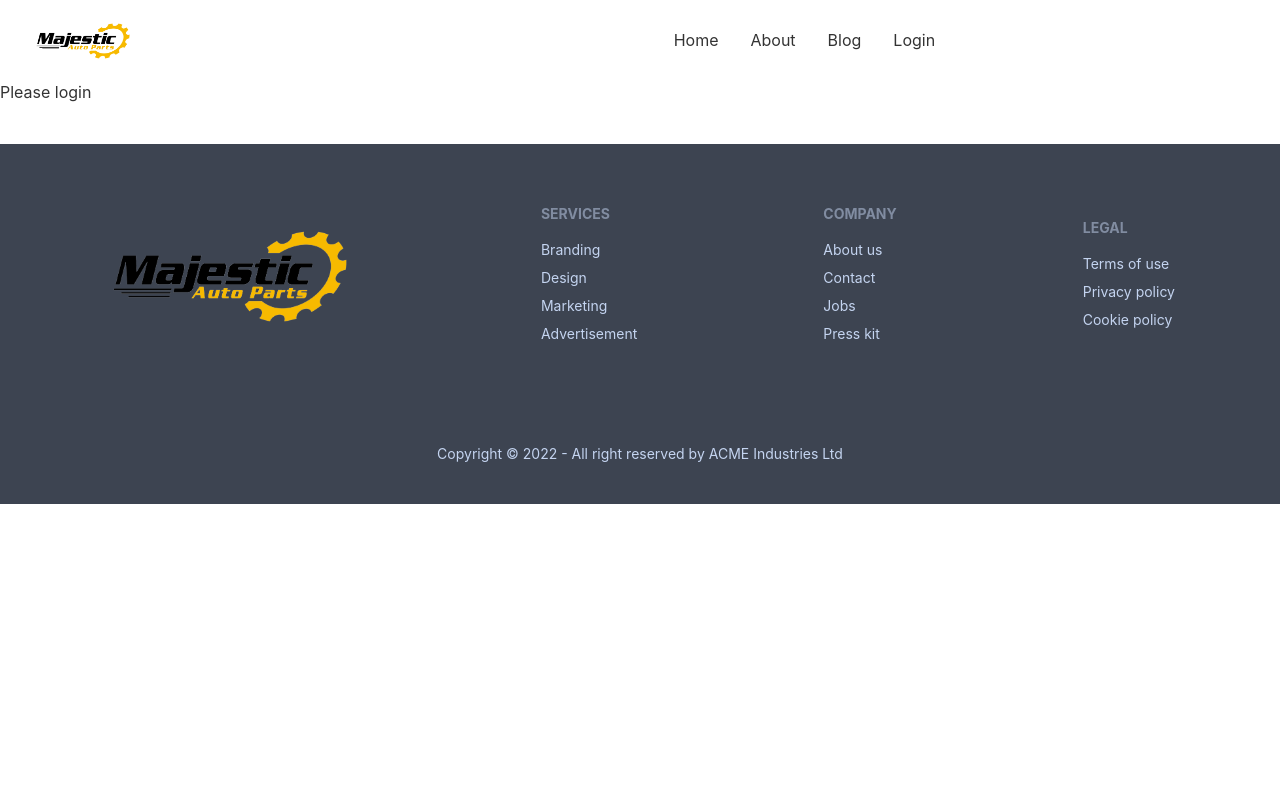
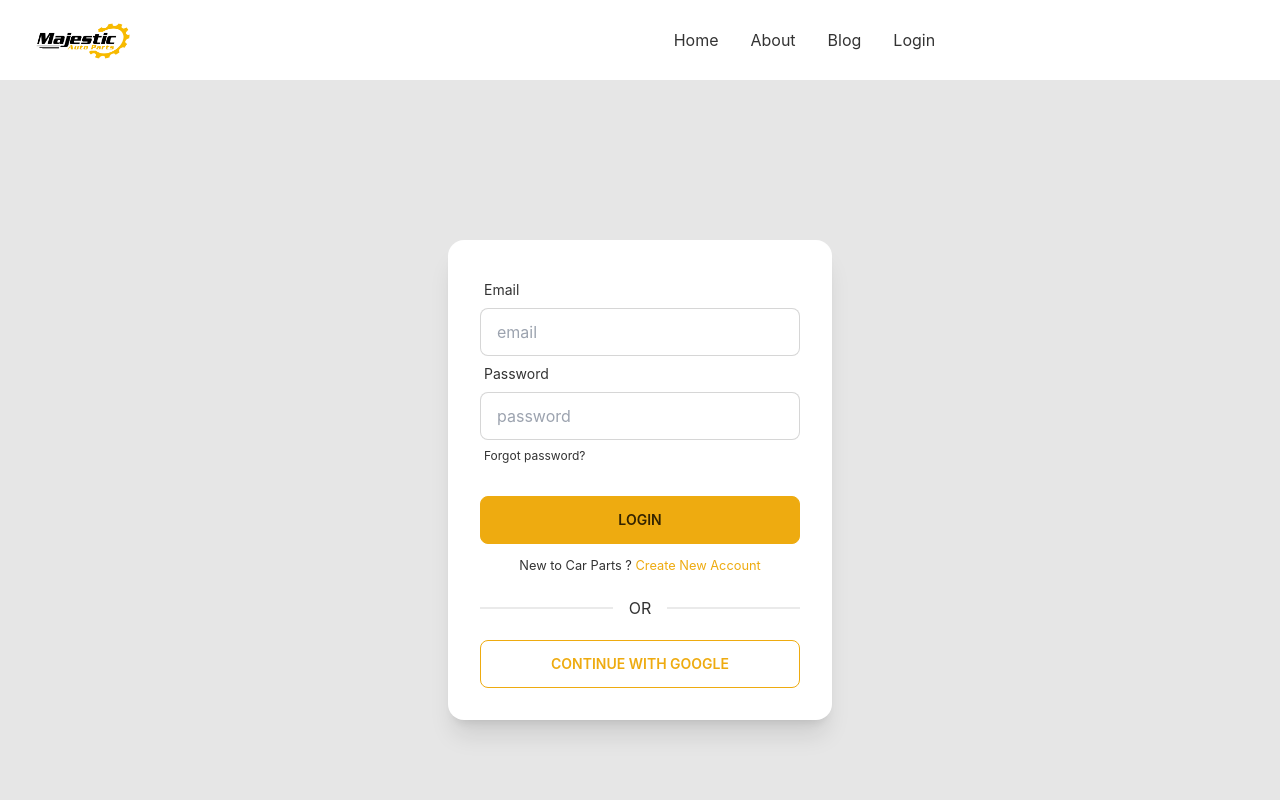
Before and after one commit to prosaiful37/Manufacture-website-car-parts, a React (Create React App) app: page /login in a window 1280 px wide. Shown: the top 800 px of the page. Built offline with nearby package versions, Linux system fonts and the light colour scheme.

Commit message:
login page design ready

```diff
--- a/package.json
+++ b/package.json
@@ -8,9 +8,12 @@
     "@testing-library/react": "^13.2.0",
     "@testing-library/user-event": "^13.5.0",
     "daisyui": "^2.15.0",
+    "firebase": "^9.8.1",
     "react": "^18.1.0",
     "react-countup": "^6.2.0",
     "react-dom": "^18.1.0",
+    "react-firebase-hooks": "^5.0.3",
+    "react-hook-form": "^7.31.2",
     "react-router-dom": "^6.3.0",
     "react-scripts": "5.0.1",
     "web-vitals": "^2.1.4"
--- a/src/App.js
+++ b/src/App.js
@@ -7,6 +7,7 @@ import About from './Pages/About/About';
 import Blog from './Pages/Blog/Blog';
 import Login from './Pages/Login/Login';
 import NotFound from './Pages/Shared/NotFound/NotFound';
+import Signup from './Pages/Login/SignUp/Signup';
 
 function App() {
   return (
@@ -17,6 +18,7 @@ function App() {
           <Route path='/about' element={<About></About>}></Route>
           <Route path='/blog' element={<Blog></Blog>}></Route>
           <Route path='/login' element={<Login></Login>}></Route>
+          <Route path='/signup' element={<Signup></Signup>}></Route>
           <Route path='*' element={<NotFound></NotFound>}></Route>
         </Routes>
       <Footer  className="max-w-full mx-auto px-12"></Footer>
--- a/src/Pages/Login/Login.js
+++ b/src/Pages/Login/Login.js
@@ -1,11 +1,103 @@
-import React from 'react';
+import { TruckIcon } from "@heroicons/react/solid";
+import React from "react";
+
+import { useForm } from "react-hook-form";
+import { Link } from "react-router-dom";
 
 const Login = () => {
-    return (
-        <div>
-            <h2>Please login</h2>
+  const {
+    register,
+    handleSubmit,
+    formState: { errors },
+  } = useForm();
+  const onSubmit = (data) => console.log(data);
+  return (
+    <div className="flex h-screen justify-center items-center">
+      <div class="hero min-h-screen bg-base-200">
+        <div class="hero-content flex-col lg:flex-row-reverse">
+          <div class="card w-96 bg-base-100 shadow-xl">
+            <div class="card-body">
+              <form onSubmit={handleSubmit(onSubmit)} action="">
+                <div class="form-control">
+                  <label class="label">
+                    <span class="label-text">Email</span>
+                    {errors.email?.type === "required" && (
+                      <span class="label-text-alt text-red-500">
+                        {errors.email.message}
+                      </span>
+                    )}
+
+                    {errors.email?.type === "pattern" && (
+                      <span class="label-text-alt text-red-500">
+                        {errors.email.message}
+                      </span>
+                    )}
+                  </label>
+                  <input
+                    type="text"
+                    placeholder="email"
+                    class="input input-bordered"
+                    {...register("email", {
+                      required: {
+                        value: true,
+                        message: "email is required",
+                      },
+                      pattern: {
+                        value: /[a-z0-9]+@[a-z]+\.[a-z]{2,3}/,
+                        message: "Please valid email",
+                      },
+                    })}
+                  />
+                </div>
+                <div class="form-control">
+                  <label class="label">
+                    <span class="label-text">Password</span>
+                    {errors.password?.type === "required" && (
+                      <span class="label-text-alt text-red-500">
+                        {errors.password.message}
+                      </span>
+                    )}
+
+                    {errors.password?.type === "minLength" && (
+                      <span class="label-text-alt text-red-500">
+                        {errors.password.message}
+                      </span>
+                    )}
+                  </label>
+                  <input
+                    type="text"
+                    placeholder="password"
+                    class="input input-bordered"
+                    {...register("password", {
+                      required: {
+                        value: true,
+                        message: "password is required",
+                      },
+                      minLength: {
+                        value: 6,
+                        message: "password must be 6 cheracter",
+                      },
+                    })}
+                  />
+                  <label class="label">
+                    <a href="#" class="label-text-alt link link-hover">
+                      Forgot password?
+                    </a>
+                  </label>
+                </div>
+                <div class="form-control mt-6">
+                  <button class="btn btn-primary">Login</button>
+                </div>
+              </form>
+              <p className="text-center"><small>New to Car Parts ? <Link className="text-primary" to="/signUp">Create New Account</Link> </small></p>
+              <div class="divider">OR</div>
+              <button class="btn btn-outline btn-primary text-black">Continue with Google</button>
+            </div>
+          </div>
         </div>
-    );
+      </div>
+    </div>
+  );
 };
 
 export default Login;
--- /dev/null
+++ b/src/Pages/Login/SignUp/Signup.js
@@ -0,0 +1,11 @@
+import React from 'react';
+
+const Signup = () => {
+    return (
+        <div>
+            <h2>This is signup page</h2>
+        </div>
+    );
+};
+
+export default Signup;
--- a/tailwind.config.js
+++ b/tailwind.config.js
@@ -7,7 +7,7 @@ module.exports = {
     themes: [
       {
         mytheme: {
-          primary: "#F7BA00",
+          primary: "#EEAB10",
           secondary: "#f6d860",
           accent: "#37cdbe",
           neutral: "#3d4451",
```
Also changed, not shown: 1 other file (tests, documents, lock files or other folders).
